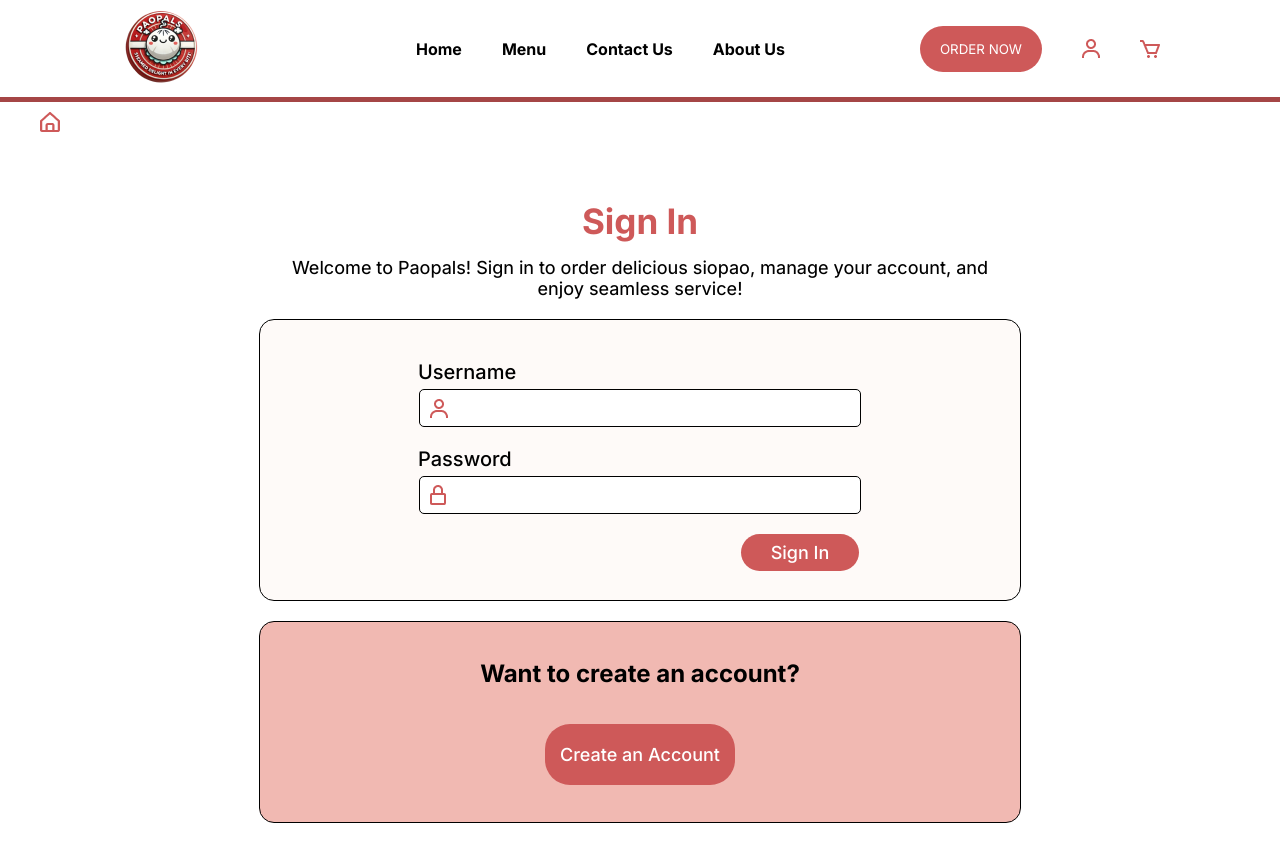
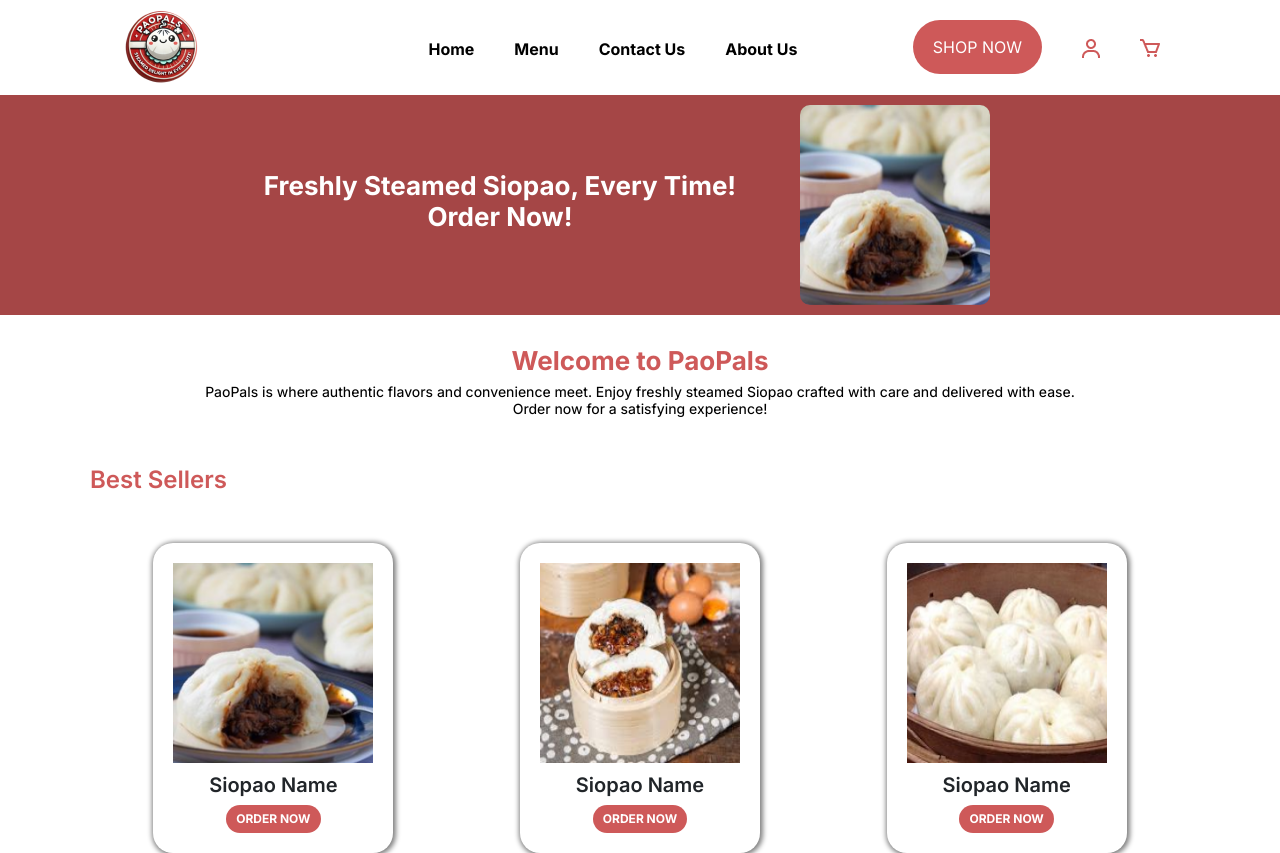
Before and after one commit to DMzRs/CSE7_PaoPals, a PHP site: page / in a window 1280 px wide. Before the commit the page ends 823 px from the top, so only its background shows below. Run offline with PHP 8.4, Linux system fonts and the light colour scheme.

Commit message:
with menu and main page

```diff
--- a/MainPages/createAccount.php
+++ b/MainPages/createAccount.php
@@ -19,7 +19,7 @@
             <h1 class="header">Create an Account</h1>
         </div>
         <div class="createAcc-form-container">
-            <h2>Already have an account? <a href="index.php">Sign in</a></h2>
+            <h2>Already have an account? <a href="login.php">Sign in</a></h2>
             <form class="forms" action="">
                 <label for="firstName">First Name</label>
                 <input type="text" name="firstName" id="firstName" required>
--- a/MainPages/index.php
+++ b/MainPages/index.php
@@ -1,41 +1,79 @@
-<?php
-
-?>
 <!DOCTYPE html>
 <html lang="en">
+
 <head>
     <meta charset="UTF-8">
     <meta name="viewport" content="width=device-width, initial-scale=1.0">
     <link rel="preconnect" href="https://fonts.googleapis.com">
     <link rel="preconnect" href="https://fonts.gstatic.com" crossorigin>
     <link href="https://fonts.googleapis.com/css2?family=Inter:ital,opsz,wght@0,14..32,100..900;1,14..32,100..900&display=swap" rel="stylesheet">
-    <link rel="stylesheet" href="../Styles/login.css?v=<?php echo time(); ?>">
-    <title>Login Page</title>
+    <link href="https://cdn.jsdelivr.net/npm/bootstrap@5.0.2/dist/css/bootstrap.min.css" rel="stylesheet" integrity="sha384-EVSTQN3/azprG1Anm3QDgpJLIm9Nao0Yz1ztcQTwFspd3yD65VohhpuuCOmLASjC" crossorigin="anonymous">
+    <link rel="stylesheet" href="../Styles/mainPage.css?v=<?php echo time(); ?>">
+    <title>PaoPals</title>
 </head>
+
 <body>
-    <?php include('../Templates/navBar.php'); ?>
+    <?php include '../Templates/navBar.php'; ?>
     <section class="main-container">
+        <div class="first-container">
+            <div class="p-container">
+                <h1>Freshly Steamed Siopao, Every Time!<br>Order Now!</h1>
+            </div>
+            <div class="car-container">
+                <div id="carouselExampleIndicators" class="carousel slide" data-bs-ride="carousel">
+                    <div class="carousel-indicators">
+                        <button hidden type="button" data-bs-target="#carouselExampleIndicators" data-bs-slide-to="0" class="active" aria-current="true" aria-label="Slide 1"></button>
+                        <button hidden type="button" data-bs-target="#carouselExampleIndicators" data-bs-slide-to="1" aria-label="Slide 2"></button>
+                        <button hidden type="button" data-bs-target="#carouselExampleIndicators" data-bs-slide-to="2" aria-label="Slide 3"></button>
+                    </div>
+                    <div class="carousel-inner">
+                        <div class="carousel-item active" data-bs-interval="2500">
+                            <img src="../Images/Siopao/sample_1.png" class="d-block w-100" alt="1">
+                        </div>
+                        <div class="carousel-item" data-bs-interval="2500">
+                            <img src="../Images/Siopao/sample_2.png" class="d-block w-100" alt="2">
+                        </div>
+                        <div class="carousel-item" data-bs-interval="2500">
+                            <img src="../Images/Siopao/sample_3.png" class="d-block w-100" alt="3">
+                        </div>
+                    </div>
+                    <button class="carousel-control-prev" hidden type="button" data-bs-target="#carouselExampleIndicators" data-bs-slide="prev">
+                        <span class="carousel-control-prev-icon" aria-hidden="true"></span>
+                        <span class="visually-hidden">Previous</span>
+                    </button>
+                    <button class="carousel-control-next" hidden type="button" data-bs-target="#carouselExampleIndicators" data-bs-slide="next">
+                        <span class="carousel-control-next-icon" aria-hidden="true"></span>
+                        <span class="visually-hidden">Next</span>
+                    </button>
+                </div>
+            </div>
+        </div>
         <div class="intro-container">
-            <h1>Sign In</h1>
-            <h3>Welcome to Paopals! Sign in to order delicious siopao, manage your account, and enjoy seamless service!</h3>
+            <h1>Welcome to PaoPals</h1>
+            <h3>PaoPals is where authentic flavors and convenience meet. Enjoy freshly steamed Siopao crafted with care and delivered with ease.<br>Order now for a satisfying experience!</h3>
         </div>
-        <div class="login-form-container">
-            <form action="">
-                <label for="username">Username</label>
-                <input type="text" name="username" id="username" required autocomplete="off">
-                <label for="password">Password</label>
-                <input type="password" name="password" id="password" required>
-                <button name="signIn" class="signIn">Sign In</button>
-            </form>
-        </div>
-        <div class="create-acc-container">
-                <div>
-                    <h1>Want to create an account?</h1>
-                </div>
-                <div>
-                    <button class="createbtn" onclick="location.href='createAccount.php'">Create an Account</button>
-                </div>
+        <div class="third-container">
+            <h1>Best Sellers</h1>
+            <div class="best-seller-container">
+            <div class="first-best bs-containers">
+                <img src="../Images/Siopao/sample_1.png" alt="1">
+                <h2>Siopao Name</h2>
+                <button class="orderNowBtn" name="order1">ORDER NOW</button>
+            </div>
+            <div class="second-best bs-containers">
+                <img src="../Images/Siopao/sample_2.png" alt="2">
+                <h2>Siopao Name</h2>
+                <button class="orderNowBtn" name="order2">ORDER NOW</button>
+            </div>
+            <div class="third-best bs-containers">
+                <img src="../Images/Siopao/sample_3.png" alt="3">
+                <h2>Siopao Name</h2>
+                <button class="orderNowBtn" name="order3">ORDER NOW</button>
+            </div>
+            </div>
         </div>
     </section>
+    <script src="https://cdn.jsdelivr.net/npm/bootstrap@5.0.2/dist/js/bootstrap.bundle.min.js" integrity="sha384-MrcW6ZMFYlzcLA8Nl+NtUVF0sA7MsXsP1UyJoMp4YLEuNSfAP+JcXn/tWtIaxVXM" crossorigin="anonymous"></script>
 </body>
+
 </html>
--- /dev/null
+++ b/Styles/mainPage.css
@@ -0,0 +1,156 @@
+*{
+    margin: 0;
+    padding: 0;
+    font-family: Inter;
+}
+
+.main{
+    width: 100%;
+}
+
+.nav{
+    margin-top: 20px;
+}
+
+.block{
+    visibility: hidden;
+}
+
+.main-container{
+    margin-top: 95px;
+    display: flex;
+    flex-direction: column;
+    justify-content: center;
+    align-items: center;
+}
+
+.first-container{
+    width: 100%;
+    padding: 10px 0;
+    display: flex;
+    flex-direction: row;
+    justify-content: center;
+    align-items: center;
+    background-color: #A54646;
+}
+
+.p-container{
+    width: 500px;
+    margin-right: 50px;
+}
+
+.car-container{
+    margin-right: 40px;
+    width:190px;
+    max-width: 190px;
+}
+
+.carousel-inner{
+    border-radius: 10px;
+}
+
+.p-container h1{
+    text-align: center;
+    font-weight: 700;
+    font-size: 26px;
+    color: white;
+}
+
+.intro-container{
+    margin: 30px 0;
+    display: flex;
+    width: 100%;
+    flex-direction: column;
+    justify-content: center;
+    align-items: center;
+}
+
+.intro-container h1{
+    color: #CE5959;
+    font-size: 26px;
+    font-weight: 700;
+    text-align: center;
+}
+
+.intro-container h3{
+    color: black;
+    font-size: 14px;
+    font-weight: 450;
+    text-align: center;
+}
+
+.third-container{
+    width: 100%;
+    width: 1100px;
+    margin-top: 10px;
+    display: flex;
+    flex-direction: column;
+    justify-content: center;
+    align-items: center;
+}
+
+.third-container h1{
+    align-self: flex-start;
+    font-size: 24px;
+    color: #CE5959;
+    font-weight: 600;
+}
+
+.best-seller-container{
+    margin-top: 40px;
+    width: 100%;
+    display: flex;
+    flex-direction: row;
+    justify-content: space-around;
+    align-items: center;
+}
+
+.bs-containers{
+    display: flex;
+    flex-direction: column;
+    justify-content: center;
+    align-items: center;
+    border: 0;
+    border-radius: 20px;
+    padding: 20px;
+    box-shadow: 1px 1px 5px 2px gray ;
+}
+
+.bs-containers img{
+    width: 200px;
+    height: 200px;
+}
+
+.bs-containers h2{
+    margin-top: 10px;
+    font-size: 20px;
+    font-weight: 600;
+}
+
+.orderNowBtn{
+    padding: 5px 10px;
+    background-color: #CE5959;
+    border: 0;
+    border-radius: 50px;
+    font-size: 12px;
+    font-weight: 700;
+    color: white;
+}
+
+.orderNowBtn:hover{
+    background-color: #ff5858;
+    cursor: pointer;
+}
+
+.carousel-item img{
+    width: 150px;
+    height: 200px;
+}
+
+.breadcrumb{
+    visibility: hidden;
+}
+
+.shopNowBtn{
+    padding: 0px;
+}
--- a/Styles/navBar.css
+++ b/Styles/navBar.css
@@ -24,6 +24,7 @@
     justify-content: space-between;
     align-items: center;
     padding: 10px 0;
+    background-color: white;
 }
 
 .logo {
@@ -63,7 +64,7 @@
     justify-content: space-evenly;
 }
 
-.orderNowbtn{
+.shopNowBtn{
     color: white;
     padding: 15px 20px;
     background-color: #CE5959;
@@ -71,7 +72,7 @@
     border-radius: 30px;
 }
 
-.orderNowbtn:hover{
+.shopNowBtn:hover{
     background-color: #ff5858;
     cursor: pointer;
 }
@@ -92,5 +93,5 @@
 
 .breadcrumb{
     margin-top: 10px;
-    margin-left: 40px;
+    margin-left: 100px;
 }
--- a/Templates/navBar.php
+++ b/Templates/navBar.php
@@ -14,22 +14,23 @@
             </div>
             <div class="nav">
                 <ul>
-                    <li><a href="">Home</a></li>
-                    <li><a href="">Menu</a></li>
+                    <li><a href="index.php">Home</a></li>
+                    <li><a href="menuPage.php">Menu</a></li>
                     <li><a href="">Contact Us</a></li>
                     <li><a href="">About Us</a></li>
                 </ul>
             </div>
             <div class="action">
-                <button class="orderNowbtn actions">ORDER NOW</button>
-                <img class="actions imgBtns" src="../Images/Icon/username_icon.png" alt="profile">
-                <img class="actions imgBtns" src="../Images/Icon/cart_icon.png" alt="cart">
+                <button class="shopNowBtn actions" onclick="location.href='createAccount.php'">SHOP NOW</button>
+                <a href=""><img class="actions imgBtns" src="../Images/Icon/username_icon.png" alt="profile"></a>
+                <a href=""><img class="actions imgBtns" src="../Images/Icon/cart_icon.png" alt="cart"></a>
             </div>
         </div>
         <div class="block">
             <p></p>
         </div>
         <div class="breadcrumb">
-            <img src="../Images/Icon/home_icon.png" alt="home">
+                <img src="../Images/Icon/home_icon.png" alt="home">
         </div>
     </section>
+</body>
```
Also changed, not shown: MainPages/login.php (added, +41 -0 lines), MainPages/menuPage.php (added, +39 -0 lines), Styles/menuPage.css (added, +100 -0 lines), Images/Siopao/sample_1.png (added), Images/Siopao/sample_2.png (added), Images/Siopao/sample_3.png (added), README.md.
